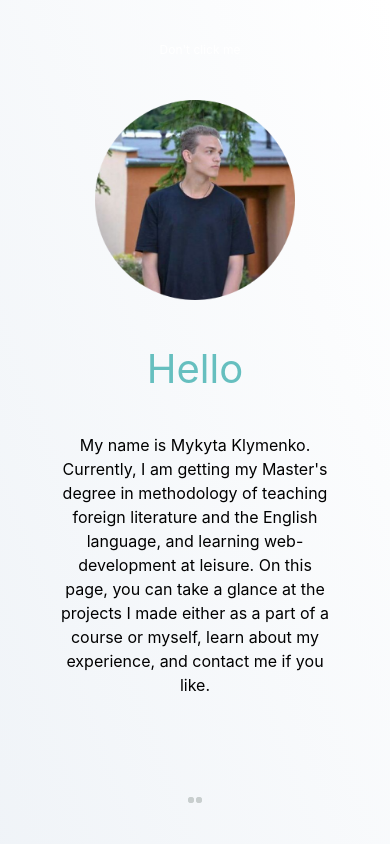
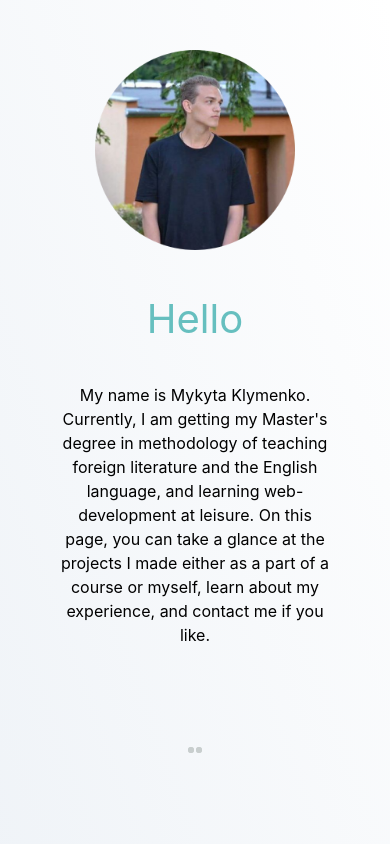
Before and after one commit to milikkarty/cvone, a JavaScript app: page / in a window 390 px wide. Shown: the top 844 px of the page. Built offline with nearby package versions, Linux system fonts and the light colour scheme; the HTML template or start-up script is replaced by a standard one.

Commit message:
Delete jokes, update styles and add key attributes to projects

```diff
--- a/src/Content.js
+++ b/src/Content.js
@@ -16,18 +16,22 @@ const Projects = () => {
 
     const projects = [
         {
+            id: 1,
             href: "https://milikkarty.github.io/passingthoughts",
             text: "Passing thoughts"
         },
         {
+            id: 2,
             href: "https://morning-earth-58287.herokuapp.com/",
             text: "Blog"
         },
         {
+            id: 3,
             href: "https://milikkarty.github.io/lightbulb/",
             text: "Lightbulb"
         },
         {
+            id: 4,
             href: "https://milikkarty.github.io/snake/",
             text: "Snake"
         }
@@ -38,7 +42,7 @@ const Projects = () => {
             <h1>My projects</h1>
             <div className="project-container">
                 { projects.map(project => (
-                    <a href={project.href} className="project-item" target="_blank" rel="noreferrer">{project.text}</a>
+                    <a href={project.href} className="project-item" target="_blank" rel="noreferrer" key={project.id}>{project.text}</a>
                 )) }
             </div>
         </section>
--- a/src/Header.js
+++ b/src/Header.js
@@ -1,27 +1,9 @@
 import profilePic from './Mykyta.png';
-import { useState } from 'react';
 
 const Header = () => {
 
-    const [joke, setJoke] = useState('Don\'t click me');
-
-    const fetchJoke = async () => {
-        try {
-            const response = await fetch('https://v2.jokeapi.dev/joke/Dark');
-            const data = await response.json();
-            const oneLine = data.joke;
-            const twoLine = `${data.setup}\n\n${data.delivery}`;
-            setJoke(oneLine || twoLine);
-        } catch (err) {
-            console.log(err);
-        };
-    };
-
     return (
         <header>
-            <div className='joke-box'>
-                <p className='joke' onClick={fetchJoke}>{joke}</p>
-            </div>
             <img className="profile-pic" src={ profilePic } alt="Me"/>
             <h1>Hello</h1>
             <p className="intro">My name is Mykyta Klymenko. Currently, I am getting my Master's degree in methodology of teaching foreign literature and the English language, and learning web-development at leisure. On this page, you can take a glance at the projects I made either as a part of a course or myself, learn about my experience, and contact me if you like.</p>
--- a/src/index.css
+++ b/src/index.css
@@ -38,26 +38,9 @@ p {
 
 /* Header */
 
-.joke-box {
-  display: grid;
-  height: 100px;
-  place-content: center;
-  width: 400px;
-}
-
-.joke {
-  color: #ffffff;
-  cursor: pointer;
-  font-size: 12px;
-}
-
-.joke:hover {
-  color: #000;
-}
-
 .profile-pic {
   height: 200px;
-  margin-bottom: 40px;
+  margin: 100px 0 40px;
   width: 200px;
 }
 
@@ -158,6 +141,10 @@ p {
 }
 
 @media only screen and (max-width: 680px) {
+  .profile-pic {
+    margin: 50px 0 40px;
+  }
+
   .wrapper .icon {
       height: 20px;
       margin: 15px;
```
